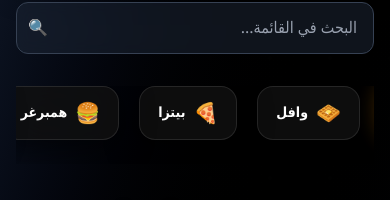
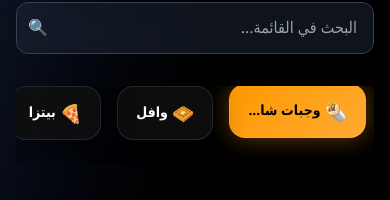
Before and after one commit to ZainEida/EX, a Next.js app: page / in a window 390 px wide. Shown: the part 152-352 px from the top of the page. Built offline with nearby package versions, Linux system fonts and the light colour scheme.

Commit message:
fix mobile nav

```diff
--- a/src/app/globals.css
+++ b/src/app/globals.css
@@ -239,6 +239,32 @@ body {
 
 .category-button:hover::before {
   left: 100%;
+}
+
+/* Mobile navigation improvements */
+@media (max-width: 640px) {
+  .category-button {
+    font-size: 14px;
+    padding: 12px 16px;
+    margin-right: 8px;
+    flex-shrink: 0;
+    min-width: auto;
+  }
+
+  .category-button:last-child {
+    margin-right: 0;
+  }
+
+  /* Ensure horizontal scrolling works on mobile */
+  nav {
+    -webkit-overflow-scrolling: touch;
+    scrollbar-width: none;
+    -ms-overflow-style: none;
+  }
+
+  nav::-webkit-scrollbar {
+    display: none;
+  }
 }
 
 /* Page title styling */
--- a/src/app/page.tsx
+++ b/src/app/page.tsx
@@ -126,18 +126,19 @@ export default function Home() {
           </div>
 
           {/* Category Navigation - 5 Main Buttons */}
-          <nav className="flex gap-3 overflow-x-auto scrollbar-hide pb-6 mt-4 justify-center">
+          <nav className="flex gap-2 sm:gap-3 overflow-x-auto scrollbar-hide pb-6 mt-4 justify-start sm:justify-center">
             {categories.map((cat) => (
               <button
                 key={cat.id}
                 onClick={() => setActiveCategory(cat.id)}
-                className={`category-button flex items-center gap-2 whitespace-nowrap px-6 py-4 text-base rounded-2xl transition-all duration-300 min-w-max ${activeCategory === cat.id
+                className={`category-button flex items-center gap-1 sm:gap-2 whitespace-nowrap px-3 sm:px-6 py-3 sm:py-4 text-sm sm:text-base rounded-2xl transition-all duration-300 min-w-max flex-shrink-0 ${activeCategory === cat.id
                   ? "active text-black shadow-lg"
                   : "text-white hover:bg-gray-800/50 hover:scale-105"
                   }`}
               >
-                <span className="text-xl">{cat.icon}</span>
-                <span>{cat.title}</span>
+                <span className="text-lg sm:text-xl">{cat.icon}</span>
+                <span className="hidden sm:inline">{cat.title}</span>
+                <span className="sm:hidden">{cat.title.length > 8 ? cat.title.substring(0, 8) + '...' : cat.title}</span>
               </button>
             ))}
           </nav>
```
